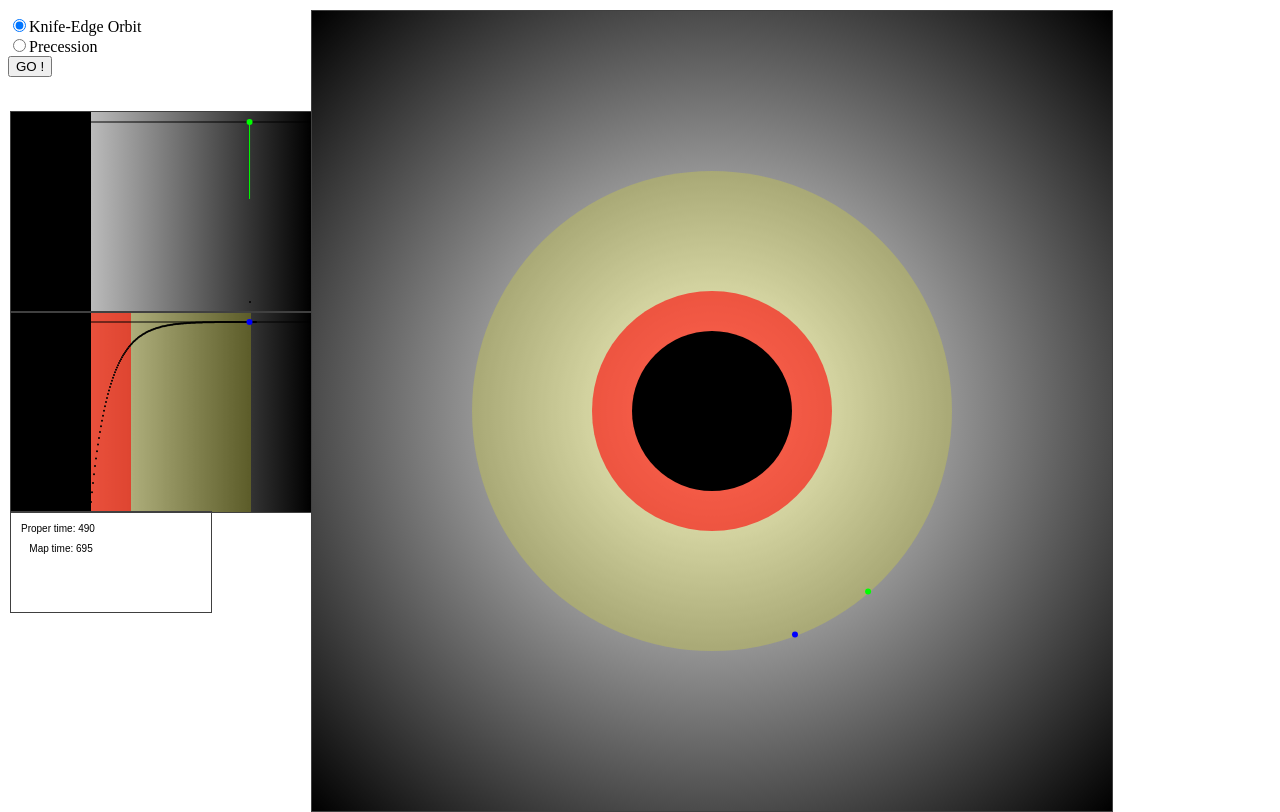
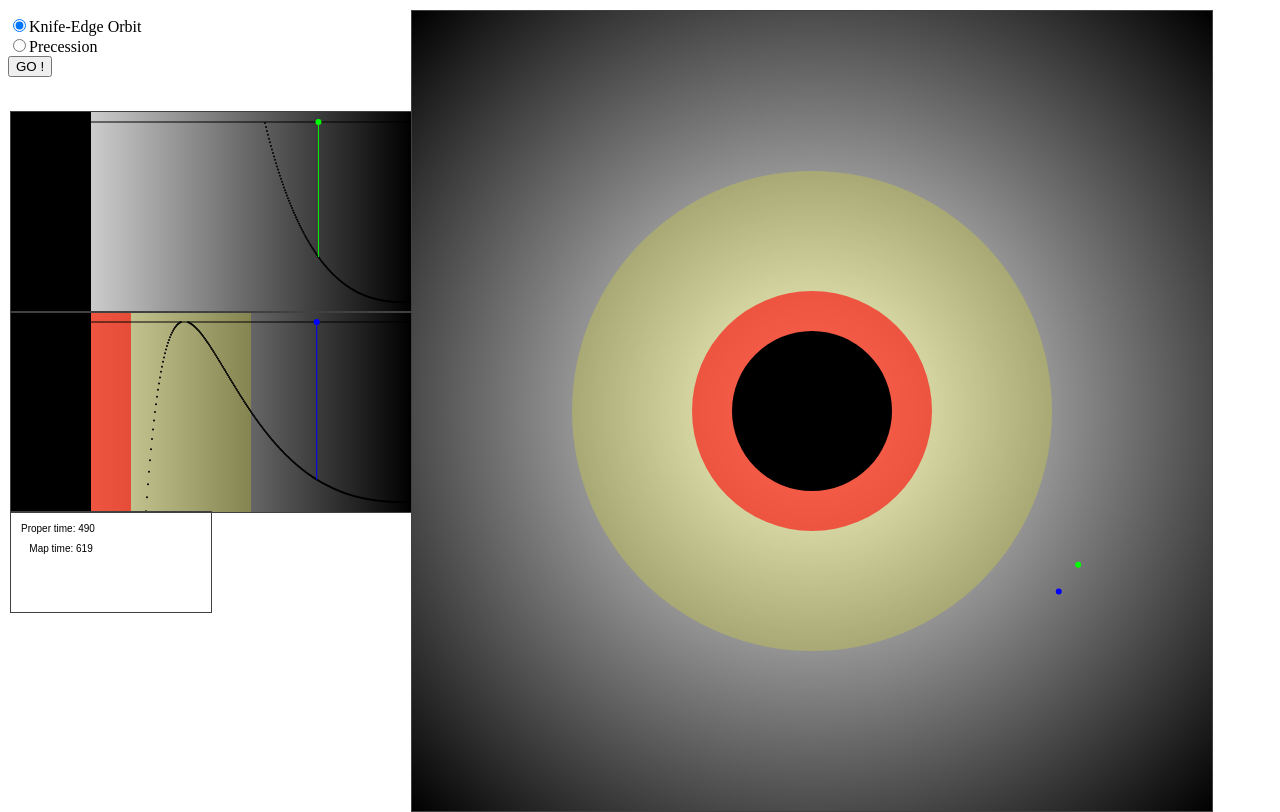
Before and after one commit to m4r35n357/JsBlackHole, a plain HTML site: page orbits.html in a window 1280 px wide. Drawn offline with Linux system fonts and the light colour scheme.

Commit message:
scenarios work now
git-svn-id: svn://nas:4000/Orbits@905 81319099-d35b-4c25-9717-0a4b1823a002

```diff
--- a/models.js
+++ b/models.js
@@ -13,9 +13,9 @@ var GLOBALS = {
 
 var INIT = {
 	Rs: 2.0 * GLOBALS.G * GLOBALS.M / (GLOBALS.c * GLOBALS.c),
-	r: 239.0,			// 100.0 for precession demo, 239.0 for orbital stability demo
+	r: 390.0,			// 100.0 for precession demo, 239.0 for orbital stability demo
 //	r: 100.0,			// 100.0 for precession demo, 239.0 for orbital stability demo
-	rDot: 0.001,			// 0.065 for precession demo, 0.001/0 for orbital stability demo
+	rDot: 0.172,			// 0.065 for precession demo, 0.001/0 for orbital stability demo
 //	rDot: 0.065,			// 0.065 for precession demo, 0.001/0 for orbital stability demo
 	phi: 0.0,
  	direction: -1.0,
--- a/orbits.css
+++ b/orbits.css
@@ -1,7 +1,7 @@
 /* Styling for orbits.html, currently only canvas elements */
 
 #fgorbit, #bgorbit {
-	left: 311px;
+	left: 411px;
 	top: 10px;
 }
 
--- a/orbits.html
+++ b/orbits.html
@@ -9,11 +9,11 @@
 		<p><canvas id="bgorbit" class="canvas bg" width="800" height="800" /></p>
 		<p><canvas id="fgorbit" class="canvas fg" width="800" height="800" /></p>
 
-		<p><canvas id="bgpotn" class="canvas bg" width="300" height="200" /></p>
-		<p><canvas id="fgpotn" class="canvas fg" width="300" height="200" /></p>
+		<p><canvas id="bgpotn" class="canvas bg" width="400" height="200" /></p>
+		<p><canvas id="fgpotn" class="canvas fg" width="400" height="200" /></p>
 
-		<p><canvas id="bgpotgr" class="canvas bg" width="300" height="200" /></p>
-		<p><canvas id="fgpotgr" class="canvas fg" width="300" height="200" /></p>
+		<p><canvas id="bgpotgr" class="canvas bg" width="400" height="200" /></p>
+		<p><canvas id="fgpotgr" class="canvas fg" width="400" height="200" /></p>
 
 		<p><canvas id="times" class="canvas fg" width="200" height="100" /></p>
 
--- a/orbits.js
+++ b/orbits.js
@@ -83,7 +83,7 @@ var DISPLAY = {
 
 var drawBackground = function () {
 	DISPLAY.circularGradient(DISPLAY.originX, DISPLAY.originY, DISPLAY.WHITE, DISPLAY.BLACK);
-	var grd=GR.bgpotenial.createLinearGradient(0, 0, 300, 0);
+	var grd=GR.bgpotenial.createLinearGradient(0, 0, DISPLAY.width, 0);
 	grd.addColorStop(0, "white");
 	grd.addColorStop(1, "black");
 	// Stable orbit limit
@@ -97,7 +97,7 @@ var drawBackground = function () {
 	DISPLAY.circle(DISPLAY.originX, DISPLAY.originY, INIT.Rs, DISPLAY.BLACK);
 	// Newton energy
 	NEWTON.bgpotenial.fillStyle = grd;
-	NEWTON.bgpotenial.fillRect(0, 0, 300, 200);
+	NEWTON.bgpotenial.fillRect(0, 0, DISPLAY.width, 200);
 	NEWTON.bgpotenial.fillStyle = DISPLAY.BLACK;
 	NEWTON.bgpotenial.fillRect(0, 0, INIT.Rs, 200);
 	NEWTON.bgpotenial.fillStyle = DISPLAY.BLACK;
@@ -105,7 +105,7 @@ var drawBackground = function () {
 	DISPLAY.energyBar(NEWTON);
 	// GR energy
 	GR.bgpotenial.fillStyle = grd;
-	GR.bgpotenial.fillRect(0, 0, 300, 200);
+	GR.bgpotenial.fillRect(0, 0, DISPLAY.width, 200);
 	GR.bgpotenial.globalAlpha = 0.2;
 	GR.bgpotenial.fillStyle = DISPLAY.YELLOW;
 	GR.bgpotenial.fillRect(0, 0, 3.0 * INIT.Rs, 200);
@@ -159,7 +159,12 @@ var drawForeground = function () {
 var initModels = function () {
 	console.info("rDot: " + INIT.rDot + "\n");
 	console.info("TimeStep: " + INIT.time_step + "\n");
+	DISPLAY.rMin = Math.round(INIT.Rs);
 	// Newton initial conditions
+	NEWTON.collided = false;
+	NEWTON.r = INIT.r;
+	NEWTON.rOld = INIT.r;
+	NEWTON.phi = INIT.phi;
 	NEWTON.L = NEWTON.circL();
 	console.info("Ln: " + NEWTON.L + "\n");
 	NEWTON.vC = NEWTON.vEff(NEWTON.r, NEWTON.L);
@@ -171,6 +176,10 @@ var initModels = function () {
 	NEWTON.Y = DISPLAY.pointY(NEWTON.r, NEWTON.phi);
 	NEWTON.colour = DISPLAY.GREEN;
 	// GR initial conditions
+	GR.collided = false;
+	GR.r = INIT.r;
+	GR.rOld = INIT.r;
+	GR.phi = INIT.phi;
 	GR.L = GR.circL();
 	console.info("L: " + GR.L + "\n");
 	GR.vC = GR.vEff(GR.r, GR.L);
@@ -185,10 +194,12 @@ var initModels = function () {
 }
 
 window.onload = function () {
-	var canvas = document.getElementById('fgorbit');
-	DISPLAY.originX = canvas.width / 2;
-	DISPLAY.originY = canvas.height / 2;
-	DISPLAY.fg = canvas.getContext('2d');
+	var polar = document.getElementById('fgorbit');
+	var potential = document.getElementById('fgpotn');
+	DISPLAY.originX = polar.width / 2;
+	DISPLAY.originY = polar.height / 2;
+	DISPLAY.width = potential.width;
+	DISPLAY.fg = polar.getContext('2d');
 	DISPLAY.bg = document.getElementById('bgorbit').getContext('2d');
 	NEWTON.fgpotenial = document.getElementById('fgpotn').getContext('2d');
 	NEWTON.bgpotenial = document.getElementById('bgpotn').getContext('2d');
```
